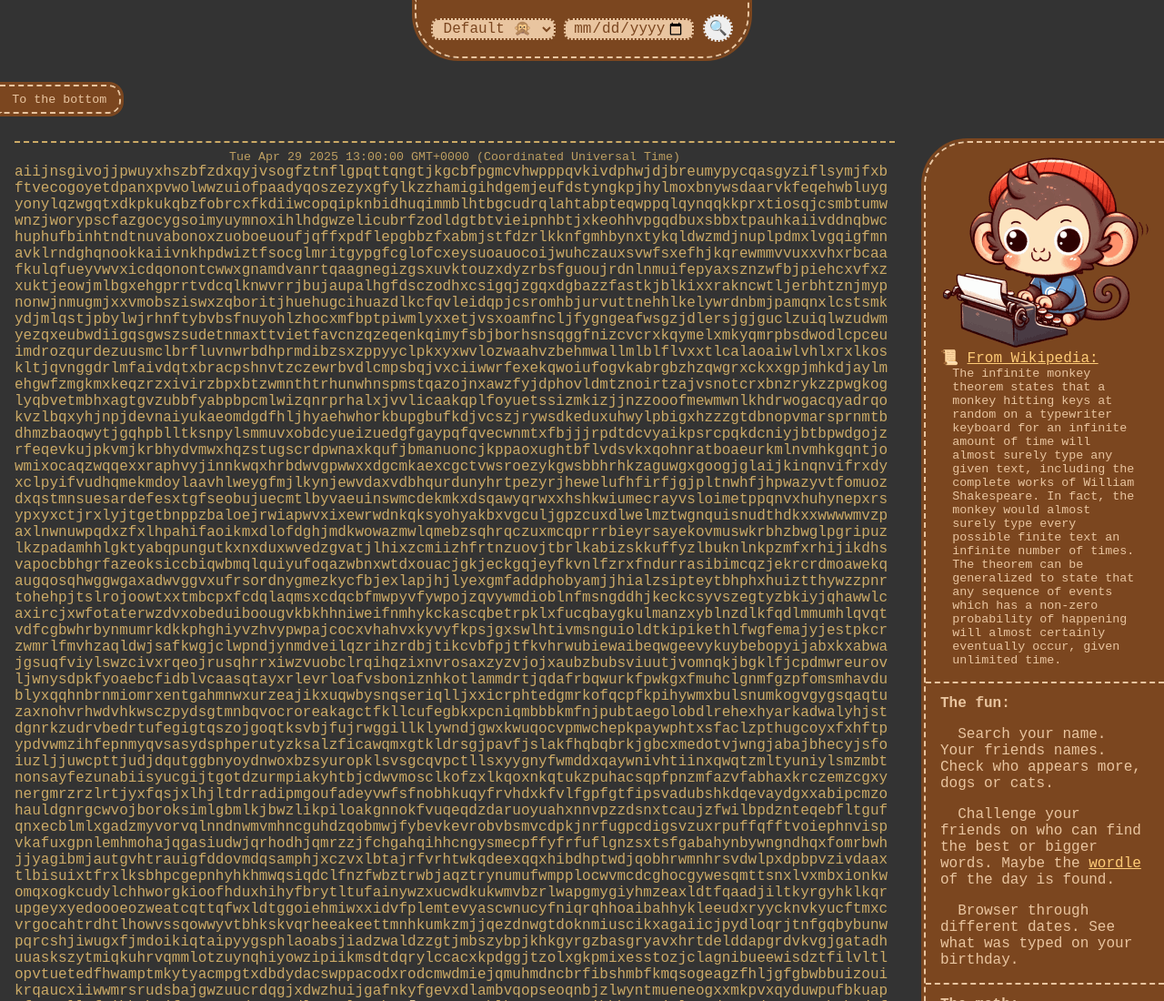
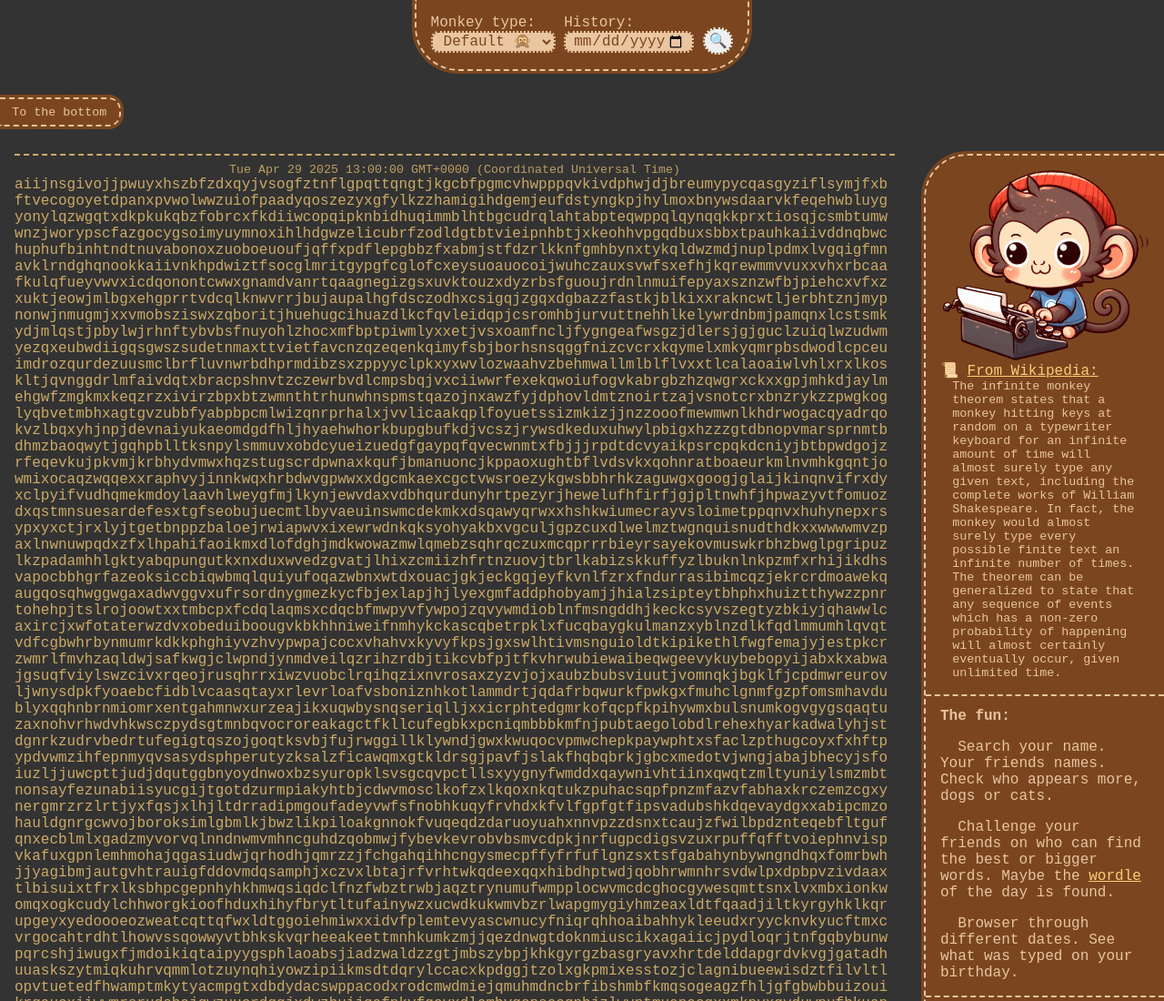
Before and after one commit to BrunoSupremo/infinite_monkey, a plain HTML site: page index.html in a window 1280 px wide. Shown: the top 1100 px of the page at 91% size. Drawn offline with Linux system fonts and the light colour scheme.

Commit message:
labels added

```diff
--- a/css.css
+++ b/css.css
@@ -41,6 +41,12 @@ header{
 	margin-top: 0;
 	border-top: 0;
 	border-radius: 0 0 3em 3em;
+}
+header label{
+	display: inline-block;
+}
+header span{
+	display: block;
 }
 header :is(input,select){
 	font-family: inherit;
@@ -123,7 +129,8 @@ a.jump_to{
 	text-decoration: none;
 }
 a.jump_to:hover{
-	left: 1px;
+	filter: brightness(1.05);
+	box-shadow: .1em 0 .5em black;
 }
 
 main #sidebar{
--- a/index.html
+++ b/index.html
@@ -13,13 +13,19 @@
 </head>
 <body>
 	<header id="header">
+		<label>
+			<span>Monkey type:</span>
 			<select id="monkey_input">
 				<option value="1" selected>Default 🙊</option>
 				<option value="2">Numbers 🙉</option>
 				<option value="3">Pipes 🙈</option>
 				<option value="4">Tiles ⬛</option>
 			</select>
+		</label>
+		<label>
+			<span>History:</span>
 			<input type="date" id="date_input" name="date_input">
+		</label>
 		<button id="search_button">🔍</button>
 	</header>
 	<a class="jump_to" href="#footer">To the bottom</a>
```
Lines whose indentation alone changed are shown as unchanged.
